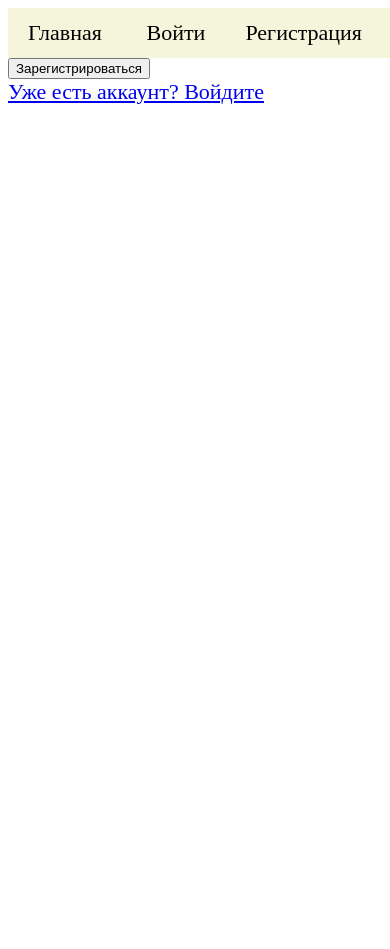
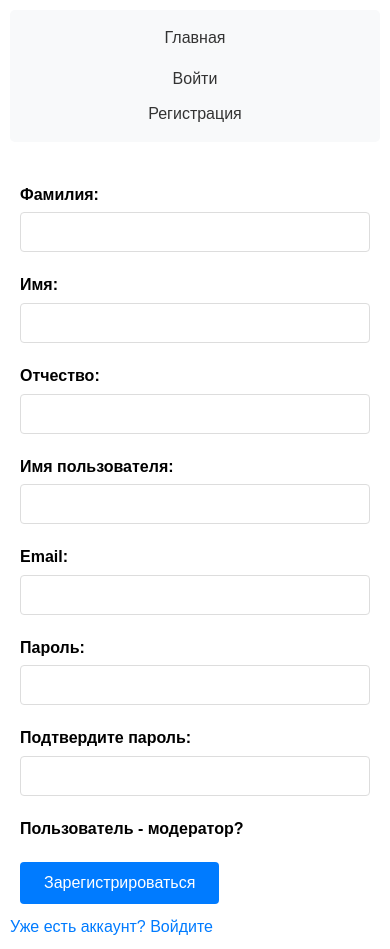
Before and after one commit to Repard7/practicarkis2, a Django app: template prodesign/catalog/templates/catalog/register.html in a window 390 px wide. Before the commit the page ends 104 px from the top, so only its background shows below. Run offline with Django 3.2, Linux system fonts and the light colour scheme; the template is opened without the code that fills it, so the values that code supplies are empty, except form fields; tables that the repository leaves empty hold one stand-in row (values such as "Sample post"); form fields are guessed from the names that the template uses.

Commit message:
Подтянул стили

```diff
--- /dev/null
+++ b/prodesign/catalog/static/css/style.css
@@ -0,0 +1,213 @@
+/* catalog/static/css/style.css */
+
+/* Базовые стили */
+* {
+    margin: 0;
+    padding: 0;
+    box-sizing: border-box;
+}
+
+body {
+    font-family: Arial, sans-serif;
+    line-height: 1.6;
+    padding: 20px;
+    max-width: 1200px;
+    margin: 0 auto;
+}
+
+/* Header */
+header {
+    display: flex;
+    justify-content: space-between;
+    align-items: center;
+    background: #f8f9fa;
+    padding: 15px 20px;
+    margin-bottom: 30px;
+    border-radius: 5px;
+}
+
+header a, header p {
+    text-decoration: none;
+    color: #333;
+    font-size: 16px;
+    margin: 0;
+}
+
+header > div {
+    display: flex;
+    gap: 20px;
+    align-items: center;
+}
+
+/* Формы */
+form {
+    max-width: 600px;
+    margin: 0 auto;
+    padding: 20px;
+}
+
+.form-group {
+    margin-bottom: 20px;
+}
+
+label {
+    display: block;
+    margin-bottom: 5px;
+    font-weight: bold;
+}
+
+input[type="text"],
+input[type="email"],
+input[type="password"],
+select,
+textarea {
+    width: 100%;
+    padding: 10px;
+    border: 1px solid #ddd;
+    border-radius: 4px;
+    font-size: 16px;
+}
+
+input[type="file"] {
+    width: 100%;
+    padding: 5px;
+}
+
+input[type="checkbox"] {
+    margin-right: 10px;
+}
+
+button {
+    background: #007bff;
+    color: white;
+    padding: 12px 24px;
+    border: none;
+    border-radius: 4px;
+    cursor: pointer;
+    font-size: 16px;
+}
+
+button:hover {
+    background: #0056b3;
+}
+
+button:disabled {
+    background: #6c757d;
+    cursor: not-allowed;
+}
+
+/* Списки заявок */
+ul {
+    list-style: none;
+    padding: 0;
+}
+
+li {
+    border: 1px solid #ddd;
+    margin-bottom: 20px;
+    padding: 20px;
+    border-radius: 5px;
+}
+
+/* Изображения */
+img {
+    max-width: 100%;
+    height: auto;
+    border-radius: 4px;
+}
+
+/* Заголовки */
+h1, h2, h3 {
+    margin-bottom: 20px;
+    color: #333;
+}
+
+h1 {
+    font-size: 28px;
+}
+
+h2 {
+    font-size: 24px;
+}
+
+h3 {
+    font-size: 20px;
+}
+
+/* Ссылки */
+a {
+    color: #007bff;
+    text-decoration: none;
+}
+
+a:hover {
+    text-decoration: underline;
+}
+
+/* Сообщения об ошибках */
+.error {
+    background: #f8d7da;
+    color: #721c24;
+    padding: 10px;
+    border-radius: 4px;
+    margin-bottom: 20px;
+    border: 1px solid #f5c6cb;
+}
+
+/* Маленький текст */
+small {
+    display: block;
+    margin-top: 5px;
+    color: #6c757d;
+    font-size: 12px;
+}
+
+/* Контейнеры */
+.container {
+    display: flex;
+    gap: 20px;
+    margin-bottom: 30px;
+}
+
+.container > div {
+    flex: 1;
+    border: 1px solid #ddd;
+    padding: 20px;
+    border-radius: 5px;
+}
+
+/* Подтверждение удаления */
+.confirm-delete {
+    text-align: center;
+    max-width: 500px;
+    margin: 50px auto;
+    padding: 30px;
+    border: 1px solid #ddd;
+    border-radius: 5px;
+}
+
+/* Адаптивность */
+@media (max-width: 768px) {
+    body {
+        padding: 10px;
+    }
+
+    header {
+        flex-direction: column;
+        gap: 15px;
+        text-align: center;
+    }
+
+    header > div {
+        flex-direction: column;
+        gap: 10px;
+    }
+
+    .container {
+        flex-direction: column;
+    }
+
+    form {
+        padding: 10px;
+    }
+}
--- a/prodesign/catalog/templates/catalog/base_template.html
+++ b/prodesign/catalog/templates/catalog/base_template.html
@@ -2,32 +2,10 @@
 <html lang="en">
 <head>
     <meta charset="UTF-8">
+    <meta name="viewport" content="width=device-width, initial-scale=1.0">
     <title>{% block title %} Base title {% endblock %}</title>
-    <style>
-        header{
-            display: flex;
-            flex-direction: row;
-            justify-content: space-between;
-            align-items: center;
-            background: beige;
-            width: 100%;
-            height: 50px;
-            padding-left: 20px;
-        }
-        header a, p{
-            text-decoration: none;
-            color: black;
-            font-size: 22px;
-            margin: 0;
-        }
-        header > div{
-            display: flex;
-            flex-direction: row;
-            justify-content: space-between;
-            gap: 40px;
-            margin-right: 40px;
-        }
-    </style>
+    {% load static %}
+    <link rel="stylesheet" href="{% static 'css/style.css' %}">
 </head>
 <body>
     <header>
@@ -50,9 +28,11 @@
                 <a href="{% url 'register' %}">Регистрация</a>
             {% endif %}
         </div>
+    </header>
 
-    </header>
-    {% block content %}
-    {% endblock %}
+    <main>
+        {% block content %}
+        {% endblock %}
+    </main>
 </body>
 </html>
--- a/prodesign/catalog/templates/catalog/category.html
+++ b/prodesign/catalog/templates/catalog/category.html
@@ -9,14 +9,14 @@
             {% for category in list_categories %}
                 <li>
                     {{category.name}}
-                    <a href="{% url 'delete_category' category.pk %}" onclick="return confirm('Вы уверены, что хотите удалить эту заявку?')">Удалить</a>
+                    <a href="{% url 'delete_category' category.pk %}" onclick="return confirm('Вы уверены, что хотите удалить эту категорию?')">Удалить</a>
                 </li>
             {% endfor %}
         </ul>
         <div class="form-group">
             <label for="category">Название категории:</label>
-            <input type="text" id="category" name="category" required>
+            <input type="text" id="category" name="category" class="form-control" required>
         </div>
-        <button type="submit">Добавить категорию</button>
+        <button type="submit" class="btn btn-primary">Добавить категорию</button>
     </form>
 {% endblock %}
--- a/prodesign/catalog/templates/catalog/register.html
+++ b/prodesign/catalog/templates/catalog/register.html
@@ -1,10 +1,9 @@
-<!-- register.html -->
 {% extends 'catalog/base_template.html' %}
 {% block title %} Регистрация {% endblock %}
 {% block content %}
 
     {% if form.errors %}
-        <div class="error" style="color: red; margin-bottom: 20px;">
+        <div class="error">
             {% for field in form %}
                 {% for error in field.errors %}
                     <p>{{ error }}</p>
@@ -19,15 +18,46 @@
     <form method="post" enctype="multipart/form-data">
         {% csrf_token %}
 
-        {% for field in form %}
         <div class="form-group">
-            <label for="{{ field.id_for_label }}">{{ field.label }}:</label>
-            {{ field }}
-            {% if field.help_text %}
-                <small>{{ field.help_text }}</small>
-            {% endif %}
+            <label for="id_last_name">Фамилия:</label>
+            {{ form.last_name }}
         </div>
-        {% endfor %}
+
+        <div class="form-group">
+            <label for="id_first_name">Имя:</label>
+            {{ form.first_name }}
+        </div>
+
+        <div class="form-group">
+            <label for="id_patronymic">Отчество:</label>
+            {{ form.patronymic }}
+        </div>
+
+        <div class="form-group">
+            <label for="id_username">Имя пользователя:</label>
+            {{ form.username }}
+        </div>
+
+        <div class="form-group">
+            <label for="id_email">Email:</label>
+            {{ form.email }}
+        </div>
+
+        <div class="form-group">
+            <label for="id_password1">Пароль:</label>
+            {{ form.password1 }}
+        </div>
+
+        <div class="form-group">
+            <label for="id_password2">Подтвердите пароль:</label>
+            {{ form.password2 }}
+        </div>
+
+        <div class="form-group">
+            <label for="id_is_moderator">
+                {{ form.is_moderator }} Пользователь - модератор?
+            </label>
+        </div>
 
         <button type="submit">Зарегистрироваться</button>
     </form>
```
Also changed, not shown: prodesign/catalog/templates/catalog/create_request.html (+19 -9 lines), prodesign/catalog/templates/catalog/index.html (+21 -2 lines).
